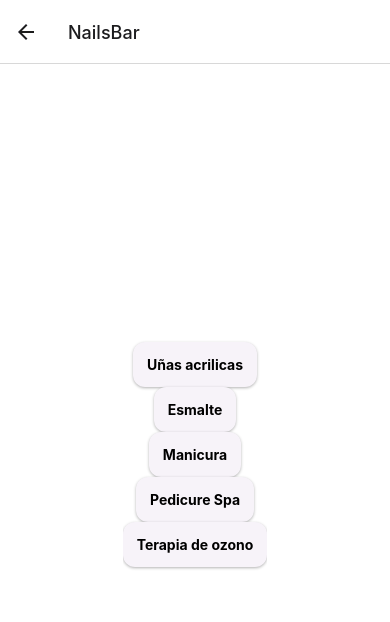
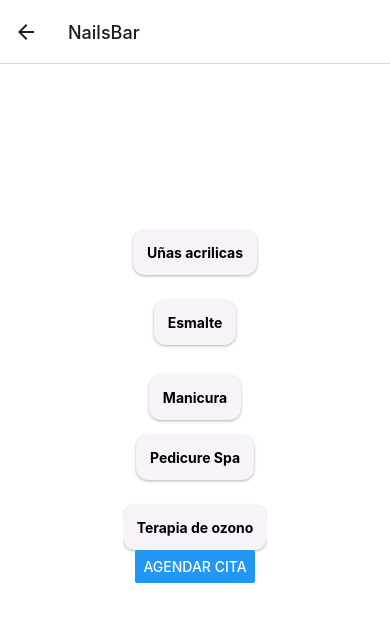
Before and after one commit to orellanaJavier/Salon-app, a React Native app: screen /NailsBar in a window 390 px wide. Shown: the top 622 px of the page. Built offline with nearby package versions, Linux system fonts and the light colour scheme.

Commit message:
31 de mayo

```diff
--- a/App.js
+++ b/App.js
@@ -8,6 +8,7 @@ import StylingArea from './screens/StylingArea';
 import CabinaArea from './screens/CabinaArea';
 import Registro from './navigation/Registro';
 import { Analytics } from 'firebase/analytics';
+import Agenda from './navigation/Agenda';
 
 
 const Stack = createNativeStackNavigator();
@@ -38,6 +39,7 @@ function App() {
     <Stack.Screen name='StylingArea' component={StylingArea}/>
     <Stack.Screen name='CabinaArea' component={CabinaArea}/>
     <Stack.Screen name='Registro' component={Registro}/>
+    <Stack.Screen name='Agenda' component={Agenda}/>
     </Stack.Navigator>
     </NavigationContainer>
   );
--- a/navigation/Agenda.js
+++ b/navigation/Agenda.js
@@ -1,19 +1,58 @@
-import { StyleSheet, Text, View } from 'react-native';
+import { StyleSheet, Text, View ,Button} from 'react-native';
 import React from 'react';
-import { useState } from 'react';
-import DateTimePicker from '@react-native-community/datetimepicker';
+import {useEffect} from 'react';
+import * as Calendar from 'expo-calendar';
 
 function Agenda()  {
-const [date, setDate] = useState(new date());
-const [showPicker,setShowPicker ] = useState(false);
+    useEffect(() => {
+        (async () => {
+          const { status } = await Calendar.requestCalendarPermissionsAsync();
+          if (status === 'granted') {
+            const calendars = await Calendar.getCalendarsAsync(Calendar.EntityTypes.EVENT);
+            console.log('Here are all your calendars:');
+            console.log({ calendars });
+          }
+        })();
+      }, []);
 
-  return (
-    <View>
-      <Text>Agenda</Text>
-    </View>
-  )
+      return (
+        <View style={styles.container}>
+          <Text>Calendar Module Example</Text>
+          <Button title="Create a new calendar" onPress={createCalendar} />
+        </View>
+      );
 };
+
+async function getDefaultCalendarSource() {
+    const defaultCalendar = await Calendar.getDefaultCalendarAsync();
+    return defaultCalendar.source;
+  }
+
+  async function createCalendar() {
+    const defaultCalendarSource =
+      Platform.OS === 'ios'
+        ? await getDefaultCalendarSource()
+        : { isLocalAccount: true, name: 'Expo Calendar' };
+    const newCalendarID = await Calendar.createCalendarAsync({
+      title: 'Expo Calendar',
+      color: 'blue',
+      entityType: Calendar.EntityTypes.EVENT,
+      sourceId: defaultCalendarSource.id,
+      source: defaultCalendarSource,
+      name: 'internalCalendarName',
+      ownerAccount: 'personal',
+      accessLevel: Calendar.CalendarAccessLevel.OWNER,
+    });
+    console.log(`Your new calendar ID is: ${newCalendarID}`);
+  }
 
 export default Agenda;
 
-const styles = StyleSheet.create({})
+const styles = StyleSheet.create({
+    container: {
+        flex: 1,
+        backgroundColor: '#fff',
+        alignItems: 'center',
+        justifyContent: 'space-around',
+      },
+})
--- a/package.json
+++ b/package.json
@@ -26,7 +26,8 @@
     "react-native-safe-area-context": "4.5.0",
     "react-native-screens": "~3.20.0",
     "react-native-web": "~0.18.11",
-    "sanitizer": "^0.1.3"
+    "sanitizer": "^0.1.3",
+    "expo-calendar": "~10.3.0"
   },
   "devDependencies": {
     "@babel/core": "^7.20.0"
--- a/screens/NailsBar.js
+++ b/screens/NailsBar.js
@@ -3,7 +3,7 @@ import {View,StyleSheet,Button,Text, TouchableOpacity, Modal } from 'react-nativ
 import { Card } from 'react-native-paper';
 import { ScrollView } from 'react-native';
 
- function NailsBar() {
+ function NailsBar({navigation}) {
 
   return(
     <View style = {styleSheet.container}>
@@ -13,11 +13,12 @@ import { ScrollView } from 'react-native';
       height:'100%',
       alignItems:'center',
       justifyContent:'center'}}>
-        <Card><Text style={{textAlign:'center',fontWeight:'bold',fontSize:14,margin:14}}>Uñas acrilicas</Text></Card>
-        <Card><Text style={{textAlign:'center',fontWeight:'bold',fontSize:14,margin:14}}>Esmalte</Text></Card>
-        <Card><Text style={{textAlign:'center',fontWeight:'bold',fontSize:14,margin:14}}>Manicura</Text></Card>
-        <Card><Text style={{textAlign:'center',fontWeight:'bold',fontSize:14,margin:14}}>Pedicure Spa</Text></Card>
+        <Card style={{top:-95}}><Text style={{textAlign:'center',fontWeight:'bold',fontSize:14,margin:14}}>Uñas acrilicas</Text></Card>
+        <Card style={{top:-70}}><Text style={{textAlign:'center',fontWeight:'bold',fontSize:14,margin:14}}>Esmalte</Text></Card>
+        <Card style={{top:-40}}><Text style={{textAlign:'center',fontWeight:'bold',fontSize:14,margin:14}}>Manicura</Text></Card>
+        <Card style={{top:-25}}><Text style={{textAlign:'center',fontWeight:'bold',fontSize:14,margin:14}}>Pedicure Spa</Text></Card>
         <Card><Text style={{textAlign:'center',fontWeight:'bold',fontSize:14,margin:14}}>Terapia de ozono</Text></Card>
+        <Button  title='Agendar Cita' onPress={()=> navigation.navigate('Agenda')}/>
       </ScrollView>
 
 
```
Also changed, not shown: 1 other file (tests, documents, lock files or other folders).
